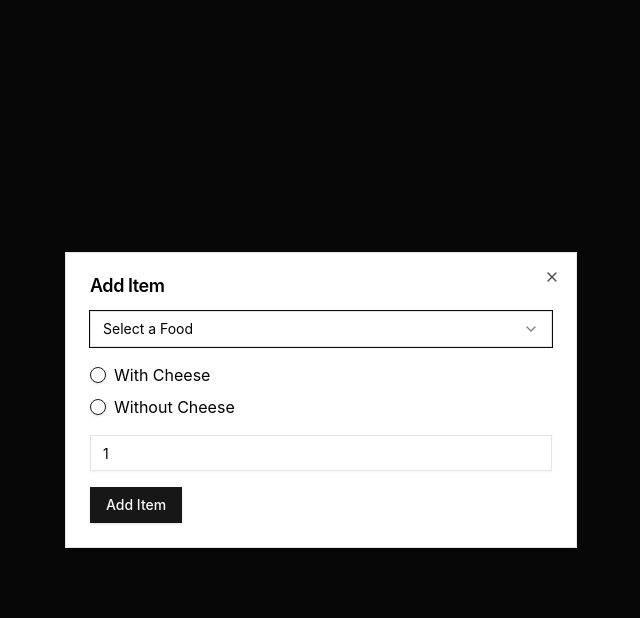
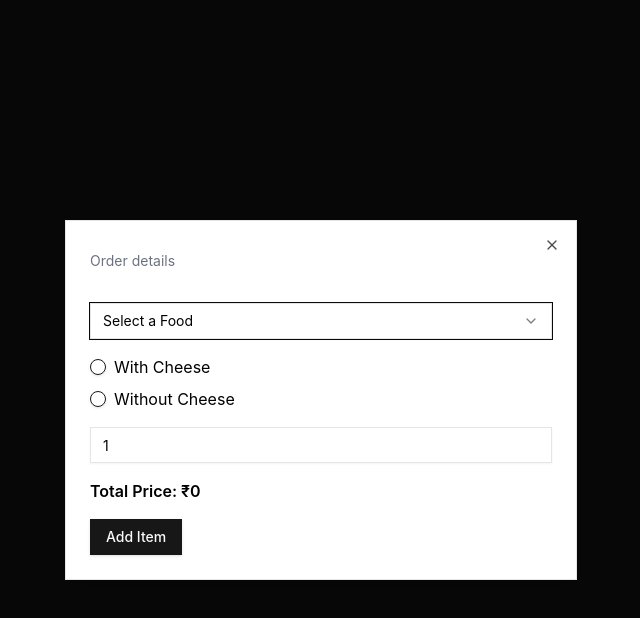
Before and after one commit to PARSHAV529/Freelance-project-TastyBites, a React (Vite) app: page /add in a window 1280 px wide. Both pictures are taken after typing "Sample" into the empty fields and a click on the button "Add Item". Shown: the top 618 px of the page, without its empty margins (319-959 px from the left). Built offline with nearby package versions, Linux system fonts and the light colour scheme.

Commit message:
add price logic

```diff
--- a/src/Pages/AddCustomer.jsx
+++ b/src/Pages/AddCustomer.jsx
@@ -3,65 +3,62 @@ import { useDispatch } from "react-redux";
 import { addCustomer } from "@/store/formSlice";
 import Modal from "@/components/Modal";
 import { InputForm } from "./Form";
+import { Button } from "@/components/ui/button";
 import { Input } from "@/components/ui/input";
-import { Button } from "@/components/ui/button";
 
 export default function AddCustomer() {
   const dispatch = useDispatch();
   const [customerName, setCustomerName] = useState("");
   const [items, setItems] = useState([]);
-  const [isModalOpen, setModalOpen] = useState(false);
+  const [isModalOpen, setIsModalOpen] = useState(false);
 
-  // Function to handle adding an item to the list
+  // Function to add an item to the customer's order
   const handleAddItem = (item) => {
     setItems([...items, item]);
   };
 
-  // Function to handle the final submission
+  // Function to handle final submission
   const handleSubmit = () => {
     if (customerName && items.length > 0) {
       dispatch(addCustomer({ customerName, items }));
-      alert("Customer and items added successfully!");
-      // Reset state
       setCustomerName("");
       setItems([]);
     }
   };
 
   return (
-    <div className="space-y-4 p-4">
+    <div className="p-4 space-y-4">
+      <h2 className="text-xl font-bold">Add Customer</h2>
       <Input
+        type="text"
         placeholder="Enter Customer Name"
         value={customerName}
         onChange={(e) => setCustomerName(e.target.value)}
       />
-      <Button onClick={() => setModalOpen(true)}>Add Item</Button>
+      <Button onClick={() => setIsModalOpen(true)} className="mt-4">
+        Add Item
+      </Button>
+
+      {/* Display list of items added */}
+      <div className="mt-4 space-y-2">
+        {items.map((item, index) => (
+          <div key={index} className="border p-2">
+            <p><strong>Food:</strong> {item.type} {item.food}</p>
+            <p><strong>Quantity:</strong> {item.quantity}</p>
+            {item.food !== "Garlic Bread" && <p><strong>Cheese:</strong> {item.cheese}</p>}
+            <p><strong>Price:</strong> ₹{item.price}</p>
+          </div>
+        ))}
+      </div>
+
+      <Button onClick={handleSubmit} className="mt-4">
+        Submit Order
+      </Button>
 
       {/* Modal for adding items */}
-      <Modal isOpen={isModalOpen} onClose={() => setModalOpen(false)}>
-        <InputForm onAddItem={handleAddItem} onClose={() => setModalOpen(false)} />
+      <Modal isOpen={isModalOpen} onClose={() => setIsModalOpen(false)}>
+        <InputForm onAddItem={handleAddItem} onClose={() => setIsModalOpen(false)} />
       </Modal>
-
-      <Button onClick={handleSubmit} disabled={!customerName || items.length === 0}>
-        Submit
-      </Button>
-
-      {/* Show list of items added */}
-      {items.length > 0 && (
-        <div className="space-y-2 mt-4">
-          <h3>Items for {customerName}:</h3>
-          {items.map((item, index) => (
-            <div key={index} className="border p-2">
-              <p><strong>Food:</strong> {item.food}</p>
-              <p><strong>Type:</strong> {item.type}</p>
-              <p><strong>Quantity:</strong> {item.quantity}</p>
-              {item.food !== "Garlic Bread" && (
-                <p><strong>Cheese:</strong> {item.cheese}</p>
-              )}
-            </div>
-          ))}
-        </div>
-      )}
     </div>
   );
 }
--- a/src/Pages/Form.jsx
+++ b/src/Pages/Form.jsx
@@ -1,3 +1,4 @@
+import { useEffect, useState } from "react";
 import { useForm } from "react-hook-form";
 import { Button } from "@/components/ui/button";
 import { Input } from "@/components/ui/input";
@@ -12,11 +13,36 @@ export function InputForm({ onAddItem, onClose }) {
       type: "",
       cheese: "",
       quantity: 1,
+      price: 0,
     },
   });
 
-  const { watch, setValue, register } = form;
+  const { watch, setValue, register, handleSubmit } = form;
   const selectedFood = watch("food");
+  const selectedType = watch("type");
+  const selectedCheese = watch("cheese");
+  const quantity = watch("quantity");
+
+  const [totalPrice, setTotalPrice] = useState(0);
+
+  // Pricing logic
+  const prices = {
+    BBQ: {
+      base: 0,
+      types: { Pahadi: 80, Tandoori: 70, Italian: 80 },
+      cheese: { "with Cheese": 20, "without Cheese": 0 },
+    },
+    Maggie: {
+      base: 0,
+      types: { Plain: 40, Veg: 50, Italian: 70 },
+      cheese: { "with Cheese": 20, "without Cheese": 0 },
+    },
+    "Garlic Bread": {
+      base: 0,
+      types: { Cheese: 70, Sweetcorn: 80, "Onion & Capsicum": 80 },
+      cheese: { "with Cheese": 0, "without Cheese": 0 }, // No cheese option for Garlic Bread
+    },
+  };
 
   const typeOptions = {
     BBQ: ["Pahadi", "Tandoori", "Italian"],
@@ -24,13 +50,26 @@ export function InputForm({ onAddItem, onClose }) {
     "Garlic Bread": ["Cheese", "Sweetcorn", "Onion & Capsicum"],
   };
 
+  // Calculate total price based on selected options
+  useEffect(() => {
+    if (selectedFood) {
+      const basePrice = prices[selectedFood]?.base || 0;
+      const typePrice = prices[selectedFood]?.types[selectedType] || 0;
+      const cheesePrice = prices[selectedFood]?.cheese[selectedCheese] || 0;
+      const calculatedPrice = (basePrice + typePrice + cheesePrice) * quantity;
+      setTotalPrice(calculatedPrice);
+      setValue("price", calculatedPrice);
+    }
+  }, [selectedFood, selectedType, selectedCheese, quantity]);
+
   const onSubmit = (data) => {
     onAddItem(data);
     onClose();
   };
 
   return (
-    <form onSubmit={form.handleSubmit(onSubmit)} className="space-y-4">
+    <form onSubmit={handleSubmit(onSubmit)} className="space-y-4">
+      {/* Food Selection */}
       <Select onValueChange={(value) => setValue("food", value)}>
         <SelectTrigger>
           <SelectValue placeholder="Select a Food" />
@@ -42,6 +81,7 @@ export function InputForm({ onAddItem, onClose }) {
         </SelectContent>
       </Select>
 
+      {/* Type Selection */}
       {selectedFood && (
         <Select onValueChange={(value) => setValue("type", value)}>
           <SelectTrigger>
@@ -57,6 +97,7 @@ export function InputForm({ onAddItem, onClose }) {
         </Select>
       )}
 
+      {/* Cheese Selection */}
       {selectedFood !== "Garlic Bread" && (
         <RadioGroup onValueChange={(value) => setValue("cheese", value)}>
           <div className="flex items-center space-x-2">
@@ -70,6 +111,7 @@ export function InputForm({ onAddItem, onClose }) {
         </RadioGroup>
       )}
 
+      {/* Quantity Input */}
       <Input
         type="number"
         placeholder="Enter Quantity"
@@ -77,6 +119,9 @@ export function InputForm({ onAddItem, onClose }) {
         min={1}
       />
 
+      {/* Total Price Display */}
+      <div className="font-semibold">Total Price: ₹{totalPrice}</div>
+
       <Button type="submit">Add Item</Button>
     </form>
   );
--- a/src/Pages/ViewItem.jsx
+++ b/src/Pages/ViewItem.jsx
@@ -1,26 +1,67 @@
 import { useSelector } from "react-redux";
+import { useState } from "react";
+import Modal from "@/components/Modal";
+import { Button } from "@/components/ui/button";
 
 export default function ViewItems() {
   const customers = useSelector((state) => state.form.customers);
+  const [selectedCustomer, setSelectedCustomer] = useState(null);
+  const [isModalOpen, setIsModalOpen] = useState(false);
+
+  // Open modal with selected customer details
+  const handleOpenModal = (customer) => {
+    setSelectedCustomer(customer);
+    setIsModalOpen(true);
+  };
+
+  // Close modal
+  const handleCloseModal = () => {
+    setSelectedCustomer(null);
+    setIsModalOpen(false);
+  };
 
   return (
     <div className="p-4 space-y-4">
-      <h2>Customers and Items</h2>
+      <h2 className="text-xl font-bold">Customer List</h2>
+      {customers.length === 0 && <p>No customers added yet.</p>}
+
+      {/* List of customers */}
       {customers.map((customer, index) => (
-        <div key={index} className="border p-4">
-          <h3>Customer: {customer.customerName}</h3>
-          {customer.items.map((item, idx) => (
-            <div key={idx} className="border p-2 mt-2">
-              <p><strong>Food:</strong> {item.food}</p>
-              <p><strong>Type:</strong> {item.type}</p>
+        <div key={index} className="flex justify-between items-center border-b py-2 gap-40">
+          <p>{customer.customerName}</p>
+          <Button onClick={() => handleOpenModal(customer)}>View Order</Button>
+        </div>
+      ))}
+
+      {/* Modal to show customer order details */}
+      {isModalOpen && selectedCustomer && (
+        <Modal isOpen={isModalOpen} onClose={handleCloseModal}>
+          <h3 className="text-xl font-semibold mb-4">
+            Order Details for {selectedCustomer.customerName}
+          </h3>
+
+          {/* Calculate total price for all items */}
+          {selectedCustomer.items.map((item, index) => (
+            <div key={index} className="border p-2 mt-2">
+              <p><strong>Food:</strong> {item.type} {item.food}</p>
               <p><strong>Quantity:</strong> {item.quantity}</p>
-              {item.food !== "Garlic Bread" && (
-                <p><strong>Cheese:</strong> {item.cheese}</p>
-              )}
+              {item.food !== "Garlic Bread" && <p><strong>Cheese:</strong> {item.cheese}</p>}
+              <p><strong>Price:</strong> ₹{item.price}</p>
             </div>
           ))}
-        </div>
-      ))}
+
+          {/* Display total price for all items */}
+          <div className="border-t mt-4 pt-4 text-lg font-semibold">
+            Total Price: ₹
+            {selectedCustomer.items.reduce((acc, item) => acc + item.price, 0)}
+          </div>
+
+          {/* Close button */}
+          <div className="flex justify-end mt-4">
+            <Button onClick={handleCloseModal}>Close</Button>
+          </div>
+        </Modal>
+      )}
     </div>
   );
 }
--- a/src/components/Modal.jsx
+++ b/src/components/Modal.jsx
@@ -1,16 +1,25 @@
 import React from "react";
-import { Dialog, DialogContent, DialogHeader, DialogTitle } from "@/components/ui/dialog";
+import { Button } from "@/components/ui/button";
+import {
+  Dialog,
+  DialogContent,
+  DialogHeader,
+  DialogTitle,
+  DialogDescription,
+} from "@/components/ui/dialog";
 
-export default function Modal({ isOpen, onClose, children }) {
-  if (!isOpen) return null;
-
+export default function Modal({ isOpen, onClose, title, children }) {
   return (
     <Dialog open={isOpen} onOpenChange={onClose}>
       <DialogContent>
         <DialogHeader>
-          <DialogTitle>Add Item</DialogTitle>
+          <DialogTitle>{title}</DialogTitle>
+          <DialogDescription className="text-gray-500">
+            {children ? "Order details" : "No orders available"}
+          </DialogDescription>
         </DialogHeader>
-        {children}
+        <div className="mt-4">{children}</div>
+
       </DialogContent>
     </Dialog>
   );
--- a/src/store/formSlice.jsx
+++ b/src/store/formSlice.jsx
@@ -1,18 +1,37 @@
 import { createSlice } from "@reduxjs/toolkit";
 
+// Initial state for the Redux store
 const initialState = {
-  customers: [],
+  customers: [], // Array to hold customer orders
 };
 
+// Redux slice for managing form data
 const formSlice = createSlice({
   name: "form",
   initialState,
   reducers: {
+    // Action to add a customer along with their items
     addCustomer: (state, action) => {
-      state.customers.push(action.payload);
+      const { customerName, items } = action.payload;
+      const newCustomer = { customerName, items };
+      state.customers.push(newCustomer);
+    },
+    // Action to add an item to an existing customer's order
+    addItemToCustomer: (state, action) => {
+      const { customerName, item } = action.payload;
+      const customer = state.customers.find(
+        (customer) => customer.customerName === customerName
+      );
+
+      if (customer) {
+        customer.items.push(item);
+      }
     },
   },
 });
 
-export const { addCustomer } = formSlice.actions;
+// Export actions to be used in components
+export const { addCustomer, addItemToCustomer } = formSlice.actions;
+
+// Export the reducer to be added to the store
 export default formSlice.reducer;
```
